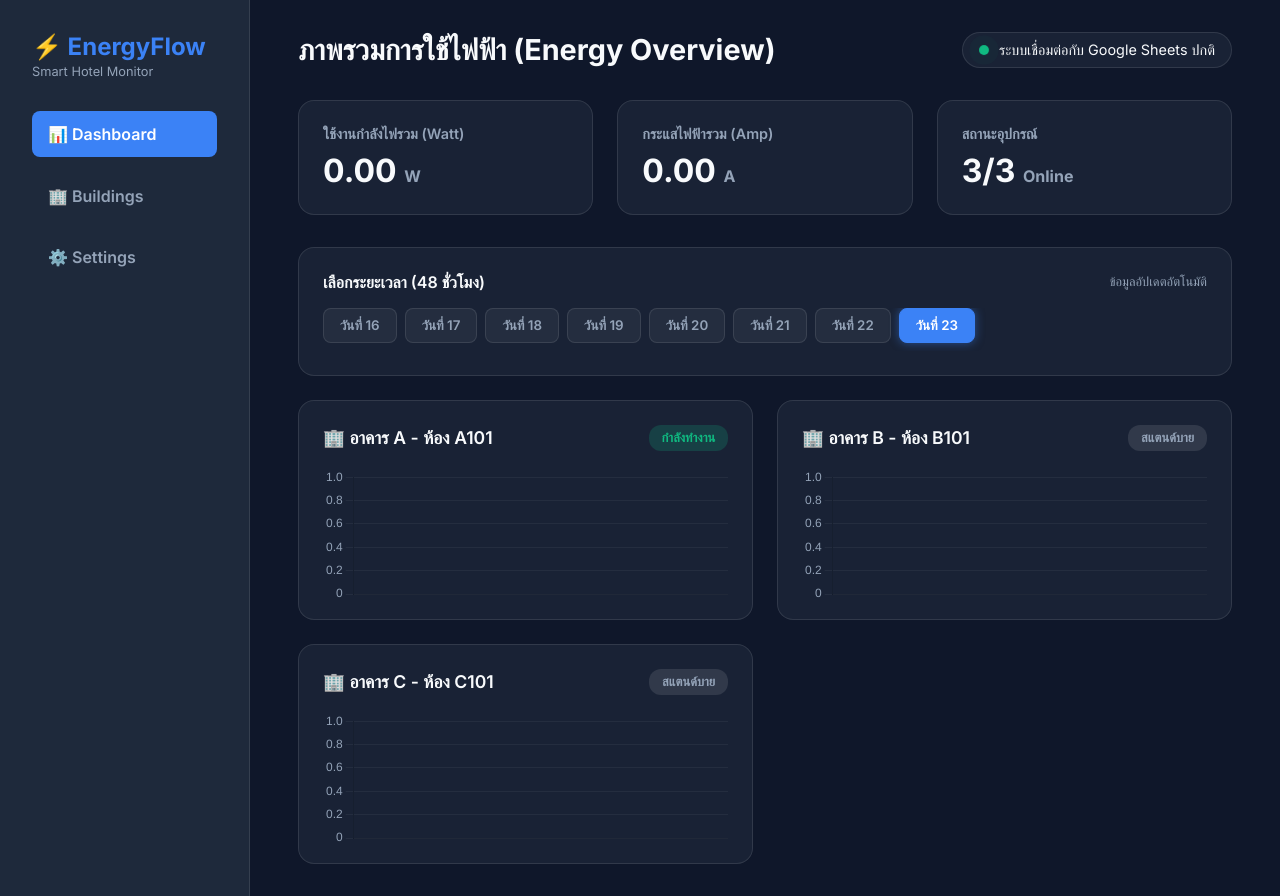
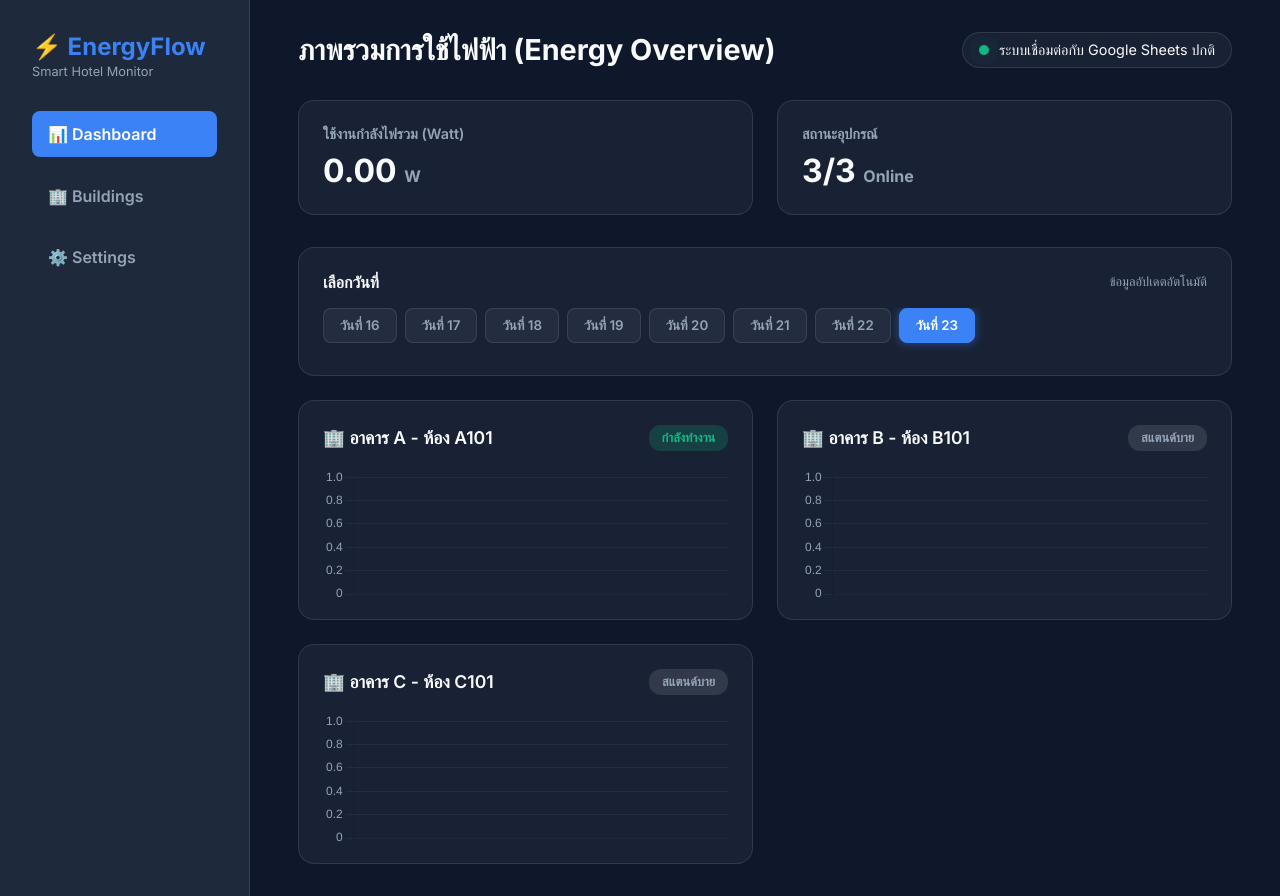
Before and after one commit to teeraworawuth-ai/energy-dashboard, a website: page index.html in a window 1280 px wide. Drawn offline with nearby package versions, Linux system fonts and the light colour scheme; some packages are replaced by stand-ins of ours; no server answers; a script that the page names is missing.

Commit message:
Add files via upload

```diff
--- a/index.html
+++ b/index.html
@@ -40,10 +40,7 @@
                     <h3>ใช้งานกำลังไฟรวม (Watt)</h3>
                     <div class="value" id="total-watt">0.00 <span class="unit">W</span></div>
                 </div>
-                <div class="card glass">
-                    <h3>กระแสไฟฟ้ารวม (Amp)</h3>
-                    <div class="value" id="total-amp">0.00 <span class="unit">A</span></div>
-                </div>
+
                 <div class="card glass">
                     <h3>สถานะอุปกรณ์</h3>
                     <div class="value" id="device-status">3/3 <span class="unit">Online</span></div>
@@ -53,7 +50,7 @@
             <!-- Date Filter Row -->
             <section class="date-filter-container glass">
                 <div class="filter-header">
-                    <h3>เลือกระยะเวลา (48 ชั่วโมง)</h3>
+                    <h3>เลือกวันที่</h3>
                     <span class="hint">ข้อมูลอัปเดตอัตโนมัติ</span>
                 </div>
                 <div class="date-buttons" id="date-buttons">
--- a/style.css
+++ b/style.css
@@ -127,7 +127,7 @@ h1 {
 /* Summary Cards */
 .summary-cards {
     display: grid;
-    grid-template-columns: repeat(3, 1fr);
+    grid-template-columns: repeat(2, 1fr);
     gap: 1.5rem;
     margin-bottom: 2rem;
 }
```
